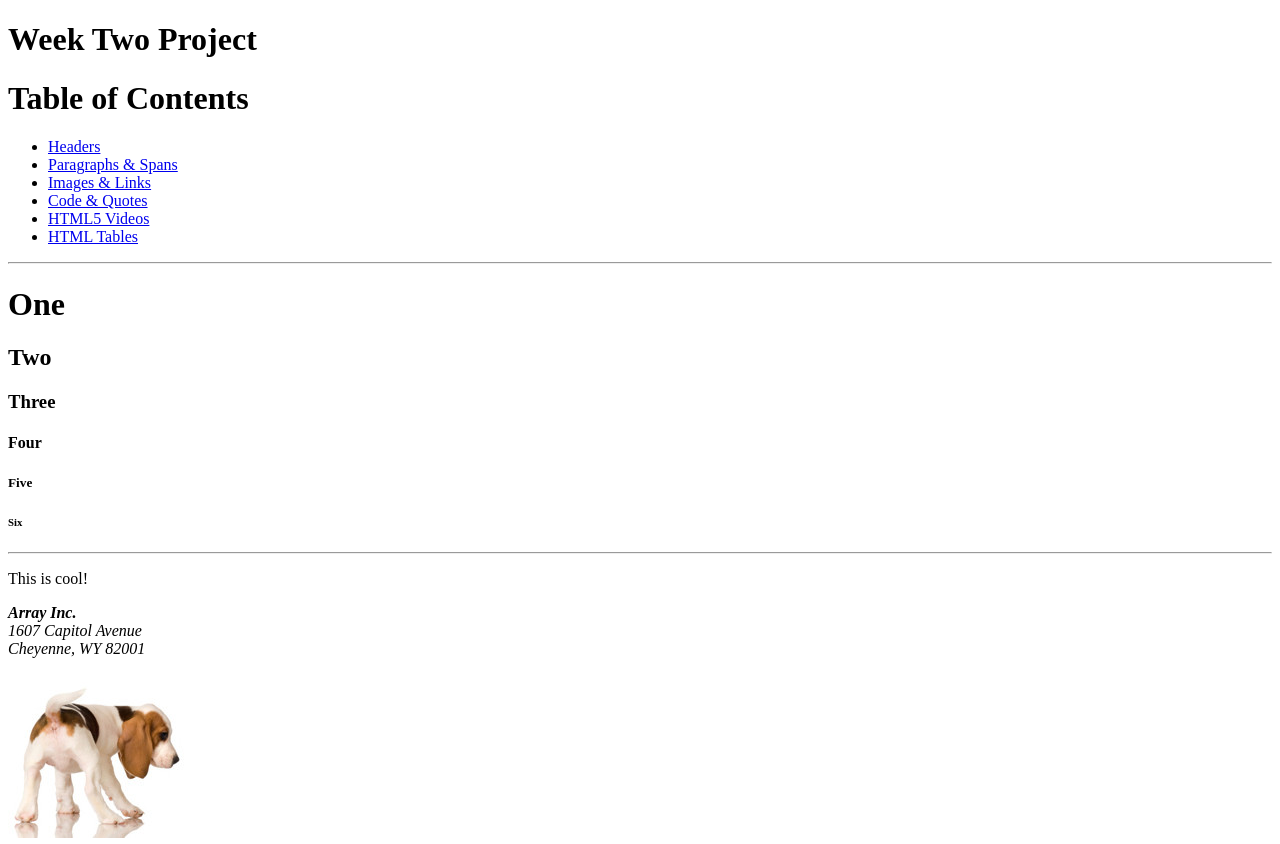
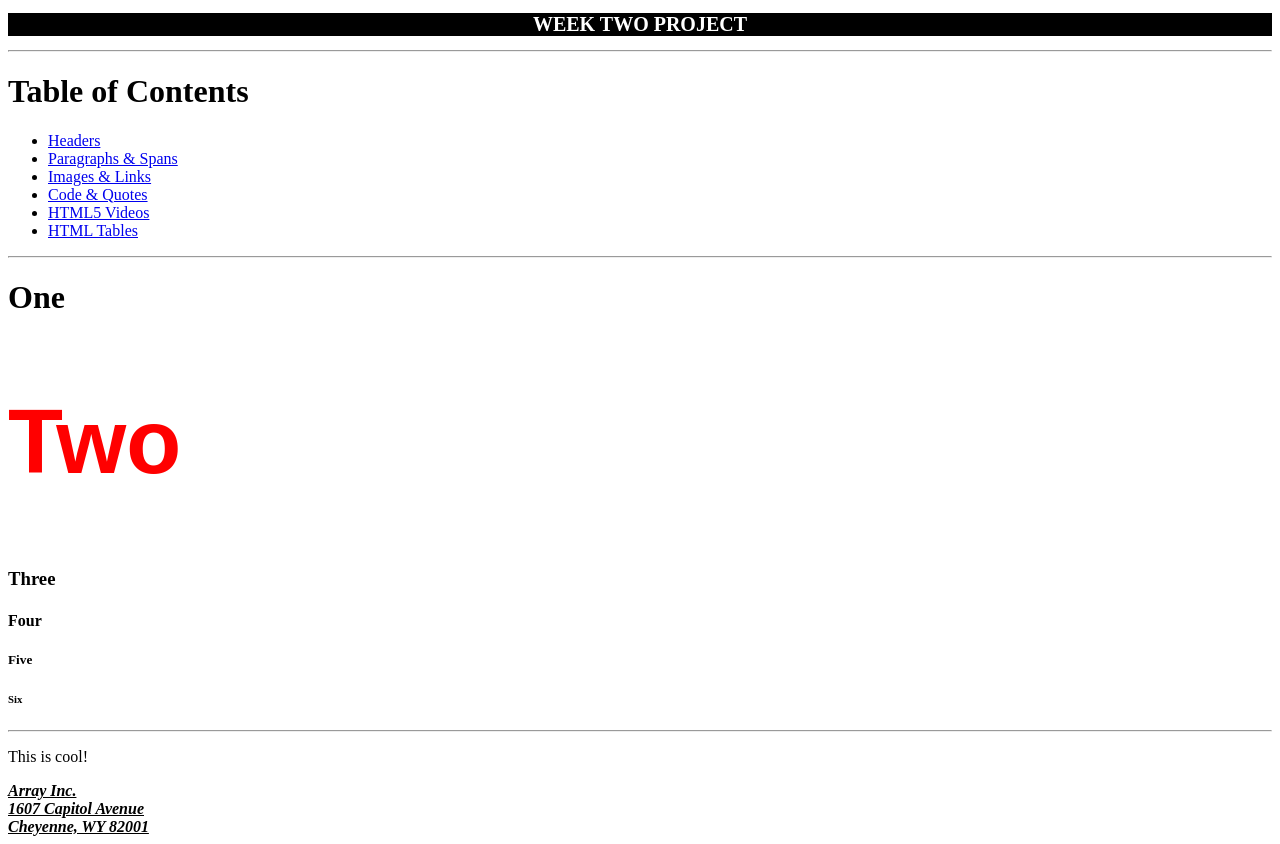
Before and after one commit to Yarae/weekTwo, a plain HTML site: page index.html in a window 1280 px wide. Shown: the top 844 px of the page. Drawn offline with Linux system fonts and the light colour scheme.

Commit message:
css classroom practice

```diff
--- a/index.html
+++ b/index.html
@@ -3,10 +3,14 @@
   <head>
     <meta charset="utf-8">
     <title>Yara's Page</title>
+    <link rel="stylesheet" href="stylesheets/master-min.css" type="text/css">
+<!--CSS entry -->
+
+<!--CSS ends -->
   </head>
   <body>
-    <h1>Week Two Project</h1>
-
+    <h1 id="titleHeader">Week Two Project</h1>
+<hr>
 <h1>Table of Contents</h1>
 <ul>
   <li><a href="#headers">Headers</a></li>
@@ -31,6 +35,7 @@
 <span><strong><em>Array Inc.</em></strong><br>
   <em>1607 Capitol Avenue</em><br>
   <em>Cheyenne, WY 82001</em></span><br>
+
   <a href="https://www.arrayschool.com" target="_blank"><img src="Imgs/puppy.jpeg" alt="dog photo"></a><br>
 <hr>
 <h1 id="images">Images</h1>
--- /dev/null
+++ b/stylesheets/boxModel-min.css
@@ -0,0 +1 @@
+body{height:100vh;width:100vw}div{height:70px;width:70px}#box{height:auto;padding:10px}.roundedRect{border-radius:5px}.bckBlue{background-color:blue}.bckRed{background-color:red}.slimBorder{border:solid 3px black}.boxSizing{-webkit-box-sizing:border;box-sizing:border}
--- /dev/null
+++ b/stylesheets/css/boxModel.css
@@ -0,0 +1,36 @@
+/* * CSS BOX MODEL CSS FILE * */
+
+body{
+  height: 100vh;
+  width: 100vw;
+}
+
+div{
+  height: 70px;
+  width: 70px;
+}
+
+#box {
+  height: auto;
+  padding: 10px;
+}
+
+.roundedRect{
+  border-radius: 5px;
+}
+
+.bckBlue{
+  background-color: blue;
+}
+
+.bckRed{
+  background-color: red;
+}
+
+.slimBorder{
+  border: solid 3px black;
+}
+
+.boxSizing{
+  box-sizing: border;
+}
--- /dev/null
+++ b/stylesheets/css/master.css
@@ -0,0 +1,22 @@
+/* *** MASTER CSS FILE *** */
+body{
+
+}
+#titleHeader {
+  text-align: center;
+  text-transform: uppercase;
+  font-size: 1.25em;
+  color: white;
+  background: black;
+}
+
+span{
+  font-weight: bold;
+  text-decoration: underline;
+}
+
+h2 {
+  font-family: sans-serif;
+  color: red;
+  font-size: 90px;
+}
--- /dev/null
+++ b/stylesheets/master-min.css
@@ -0,0 +1 @@
+#titleHeader{text-align:center;text-transform:uppercase;font-size:1.25em;color:white;background:black}span{font-weight:bold;text-decoration:underline}h2{font-family:sans-serif;color:red;font-size:90px}
```
Also changed, not shown: cssBoxModel.html (added, +17 -0 lines), 2 other files.
